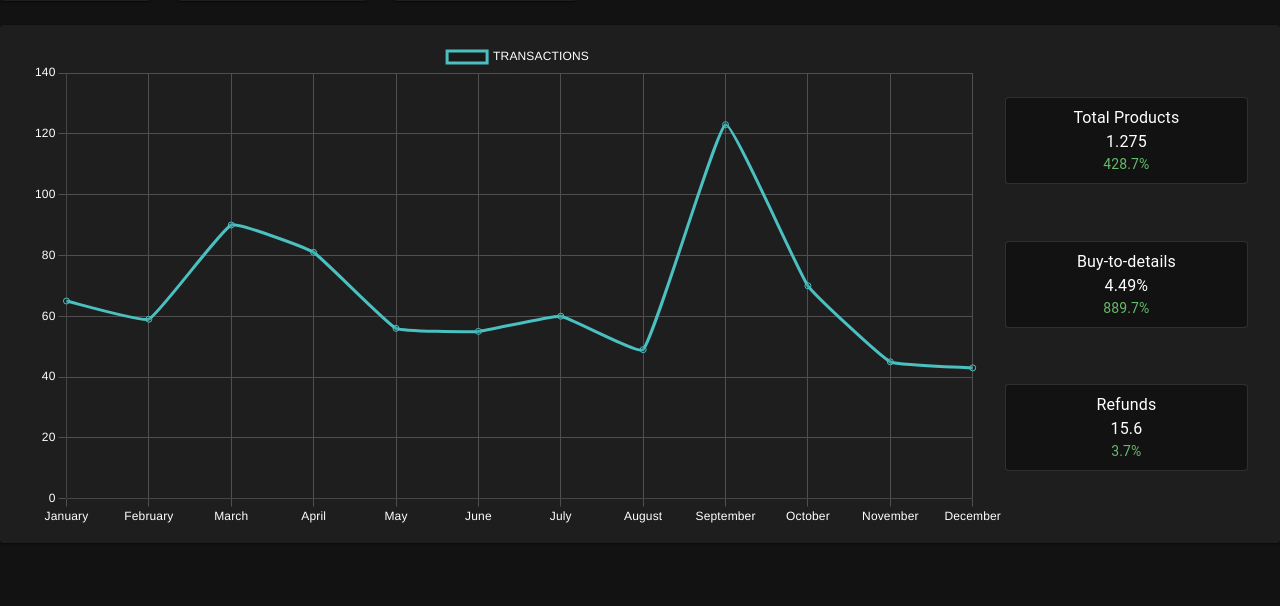
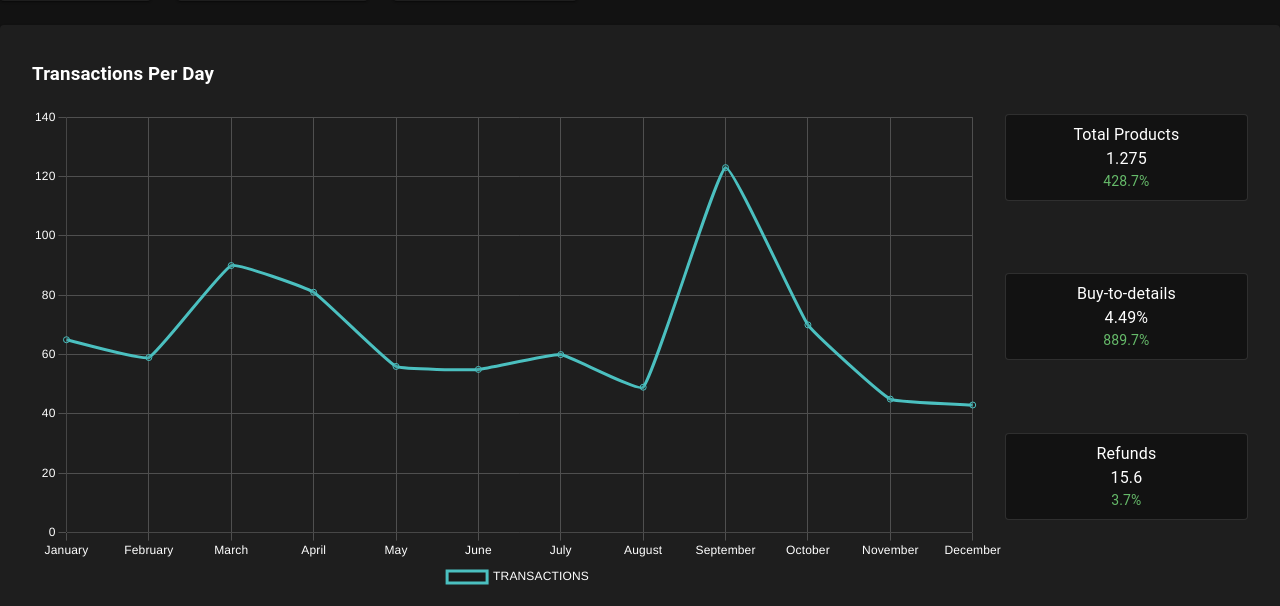
Before and after one commit to janvierjr/nextjs-dashboard, a Next.js app: page /dashboard/Dashboard in a window 1280 px wide. Shown: the part 223-829 px from the top of the page. Before the commit the page ends 800 px from the top, so only its background shows below. Built offline with nearby package versions, Linux system fonts and the light colour scheme; no server answers.

Commit message:
reorganize DataRibbon, Themes, and Dashboard components

```diff
--- a/src/components/Dashboard/DataRibbon/DataRibbon.tsx
+++ b/src/components/Dashboard/DataRibbon/DataRibbon.tsx
@@ -1,17 +1,17 @@
-import React from 'react'
+import React from 'react';
 import Grid from '@mui/material/Grid';
 import DataCard from '../DataCard';
-import TransactionPerDay from '../TransactionsPerDay/TransactionsPerDay';
 import scss from './DataRibbon.module.scss';
 
 const DataRibbon = () => {
   return (
-    <>
     <Grid container gap={3} className={scss.dataRibbon}>
       <DataCard
         title={'Total Sales'}
         value={'564'}
-          description={'The totals of all DashData products in the current financial year'}
+        description={
+          'The totals of all DashData products in the current financial year'
+        }
       />
       <Grid>
         <DataCard
@@ -24,7 +24,9 @@ const DataRibbon = () => {
         <DataCard
           title={'Avg. Order Value'}
           value={'$158.90'}
-          description={'The average order value of all sales this current financial year'}
+          description={
+            'The average order value of all sales this current financial year'
+          }
         />
       </Grid>
       <Grid>
@@ -35,9 +37,7 @@ const DataRibbon = () => {
         />
       </Grid>
     </Grid>
-        <TransactionPerDay />
-    </>
-  )
-}
+  );
+};
 
 export default DataRibbon;
--- a/src/components/Dashboard/TransactionsPerDay/TransactionsPerDay.tsx
+++ b/src/components/Dashboard/TransactionsPerDay/TransactionsPerDay.tsx
@@ -12,20 +12,14 @@ export type TransactionCardType = {
   changeValue: string;
 }
 
-
-export type TransactionPerDayProps = {
-  data?: TransactionCardType;
-}
-
-const TransactionPerDay = (props: TransactionPerDayProps) => {
-  const { data } = props;
+const TransactionPerDay = () => {
   const theme = useTheme();
 
   return (
     <Grid container gap={3} className={scss.wrapper}>
       <Paper className={scss.transactions}>
         <div className={scss.chart}>
-          {/** CHART GOES HERE */}
+          <h3>Transactions Per Day</h3>
           <DataChart type={'line'} data={lineChartData} />
         </div>
         <div className={scss.cardWrapper}>
--- a/src/components/DataChart/Themes.ts
+++ b/src/components/DataChart/Themes.ts
@@ -6,7 +6,7 @@ export const lightOptions: ChartConfiguration['options'] = {
       beginAtZero: true,
       grid: {
         color: '#d3d3d3',
-      }
+      },
     },
     x: {
       grid: {
@@ -16,8 +16,9 @@ export const lightOptions: ChartConfiguration['options'] = {
   },
   plugins: {
     legend: {
+      position: 'bottom',
       labels: {
-        color: '#d3d3d3',
+        color: '#000',
       },
     },
   },
@@ -31,23 +32,24 @@ export const darkOptions: ChartConfiguration['options'] = {
         color: '#4f4f4f',
       },
       ticks: {
-        color: '#fff'
-      }
+        color: '#fff',
+      },
     },
     x: {
       grid: {
         color: '#4f4f4f',
       },
       ticks: {
-        color: '#fff'
+        color: '#fff',
       },
     },
   },
   plugins: {
     legend: {
+      position: 'bottom',
       labels: {
-        color: '#fff'
-      }
-    }
-  }
+        color: '#fff',
+      },
+    },
+  },
 };
--- a/src/components/mockData.ts
+++ b/src/components/mockData.ts
@@ -1,6 +1,4 @@
 import { months } from "@/helper/Utils";
-
-const labels = months({ count: 7 });
 
 export const lineChartData = {
   labels: months({ count: 12 }),
--- a/src/pages/dashboard/Dashboard.tsx
+++ b/src/pages/dashboard/Dashboard.tsx
@@ -1,18 +1,16 @@
 import React from 'react';
 import Box from '@mui/material/Box'
-import Grid from '@mui/material/Grid'
-import Paper from '@mui/material/Paper'
-import scss from './Dashboard.module.scss';
 import DataRibbon from '@/components/Dashboard/DataRibbon';
-import DataCard from '@/components/Dashboard/DataCard';
+import TransactionPerDay from '@/components/Dashboard/TransactionsPerDay/TransactionsPerDay';
 
 const Dashboard = () => {
   return (
     <Box>
       {/** Data Ribbon - showing numerical stats */}
+      <DataRibbon />
       {/** TransactionPerDay - graphic -numerical cards */}
+      <TransactionPerDay />
       {/** Transaction Donut Charts Bottom Row - break down data into fractions */}
-        <DataRibbon />
     </Box>
   );
 };
```
Lines whose indentation alone changed are shown as unchanged.
